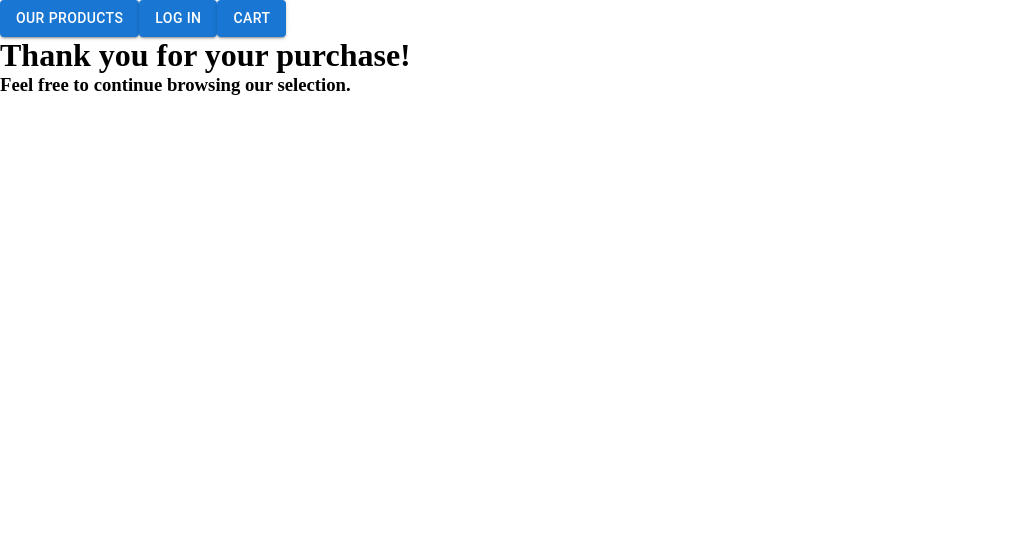
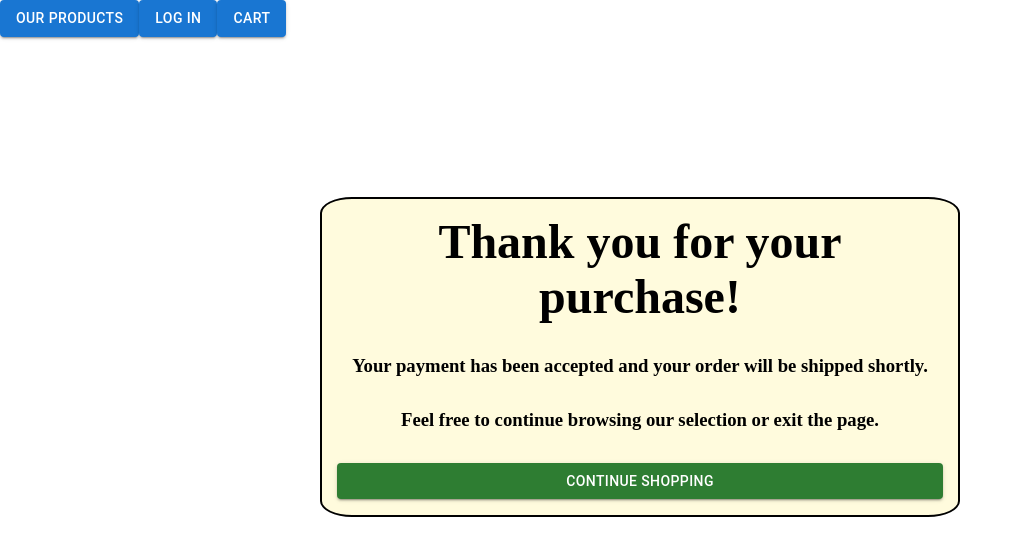
Before and after one commit to chrisxssorc/alcodeholics_store, a React (Create React App) app: page /thankyoupage in a window 1280 px wide. Shown: the top 556 px of the page, without its empty margins (0-1023 px from the left). Built offline with nearby package versions, Linux system fonts and the light colour scheme.

Commit message:
styling for cart, paymentform, and thankyoupage components

```diff
--- a/public/style.css
+++ b/public/style.css
@@ -44,7 +44,7 @@
 }
 
 #payform {
-    margin-top: 200px;
+    margin-top: 10vh;
     height: 100%;
     width: 100%;
     display: flex;
@@ -109,7 +109,7 @@ label {
 }
 
 .paymentbtn {
-    background-color: #04AA6D;
+    background-color: #ED6C02;
     color: white;
     padding: 12px;
     margin: 10px 0;
@@ -121,7 +121,7 @@ label {
 }
 
 .paymentbtn:hover {
-    background-color: #45a049;
+    background-color: #e65100;
 }
 
 span.price {
@@ -156,14 +156,15 @@ span.price {
 
 }
 .cartItem {
+    display: flex;
+    flex-direction: row;
+    justify-content: space-between;
+    margin-top: 7px;
     font-size: 24px;
     border: 1px solid black;
     background-color: rgb(248, 241, 228);
     padding: 8px;
     font-family: Georgia, 'Times New Roman', Times, serif;
-    display: flex;
-    flex-direction: row;
-    justify-content: space-between;
 }
 
 #selected {
@@ -174,6 +175,26 @@ span.price {
     font-size: 26px;
     border: 1px solid black;
     background-color: rgb(170, 170, 170);
+    margin-top: 7px;
     padding: 6px;
     padding-left: 8px;
 }
+
+.thankYouPage {
+    display: flex;
+    flex-direction: column;
+    justify-content: space-between;
+    width: 50vw;
+    height: 40vh;
+    margin: auto;
+    margin-top: 20vh;
+    padding: 15px;
+    border: 2px solid black;
+    border-radius: 5%;
+    text-align: center;
+    background-color: rgb(255, 251, 221);
+}
+
+.thankYouPage h1 {
+    font-size: 3rem;
+}
--- a/src/components/App.js
+++ b/src/components/App.js
@@ -54,7 +54,9 @@ const App = () => {
                         />
                     </Route>
                     <Route exact path="/paymentform">
-                        <PaymentForm />
+                        <PaymentForm
+                            user = {user}
+                        />
                     </Route>
                     <Route exact path="/thankyoupage">
                         <ThankYouPage />
--- a/src/components/Cart.js
+++ b/src/components/Cart.js
@@ -1,9 +1,9 @@
 import React, { useState, useEffect } from 'react';
 import { Link, useHistory } from 'react-router-dom';
+import { Button } from '@mui/material';
 import {
     getPendingItemsByUser,
     removeFromCart,
-    checkout,
     changeQuantity
 } from '../api/index';
 
@@ -84,20 +84,17 @@ const Cart = ({user}) => {
               })}
               <div id="total">TOTAL: ${total}</div>
               {total === 0 ? (
-                <button id="disabledButton" disabled="true" className="cartButton">
+                <Button variant="contained" color="warning" sx={{width: "10vw", margin: "auto", marginTop: "3vh", marginRight: "0"}}>
                   Checkout
-                </button>
+                </Button>
               ) : (
-                <button
-                  className="cartButton"
+                <Button variant="contained" color="warning" sx={{width: "10vw", margin: "auto", marginTop: "3vh", marginRight: "0"}}
                   onClick={() => {
-                    checkout(user.user.id);
-                    setCartItems(new Array());
                     history.push("/paymentform");
-                  }}
-                >
+                  }}>
                   Checkout
-                </button>
+                </Button>
+
               )}
             </div>
           );
--- a/src/components/PaymentForm.js
+++ b/src/components/PaymentForm.js
@@ -1,7 +1,8 @@
 import React from 'react';
 import { useHistory } from 'react-router-dom';
+import { checkout } from '../api/index';
 
-const PaymentForm = () => {
+const PaymentForm = ({user}) => {
     const history = useHistory();
 
     return (
@@ -111,9 +112,12 @@ const PaymentForm = () => {
                     </div>
                     <input
                     type="submit"
-                    value="Finish Payment"
+                    value="Complete Order"
                     className="paymentbtn"
-                    onClick={() => { history.push('/thankyoupage')}}
+                    onClick={async () => {
+                        await checkout(user.user.id);
+                        history.push('/thankyoupage')
+                    }}
                     ></input>
                 </form>
                 </div>
--- a/src/components/ThankYouPage.js
+++ b/src/components/ThankYouPage.js
@@ -1,10 +1,20 @@
 import React from 'react';
+import { useHistory } from 'react-router-dom';
+import { Button } from '@mui/material';
 
 const ThankYouPage = () => {
+    const history = useHistory();
+
     return (
         <div className="thankYouPage">
             <h1>Thank you for your purchase!</h1>
-            <h3>Feel free to continue browsing our selection.</h3>
+            <h3>Your payment has been accepted and your order will be shipped shortly.</h3>
+            <h3>Feel free to continue browsing our selection or exit the page.</h3>
+            <Button variant="contained" color="success" onClick={() => {
+                history.push("/");
+            }}>
+                Continue Shopping
+            </Button>
         </div>
     )
 }
```
